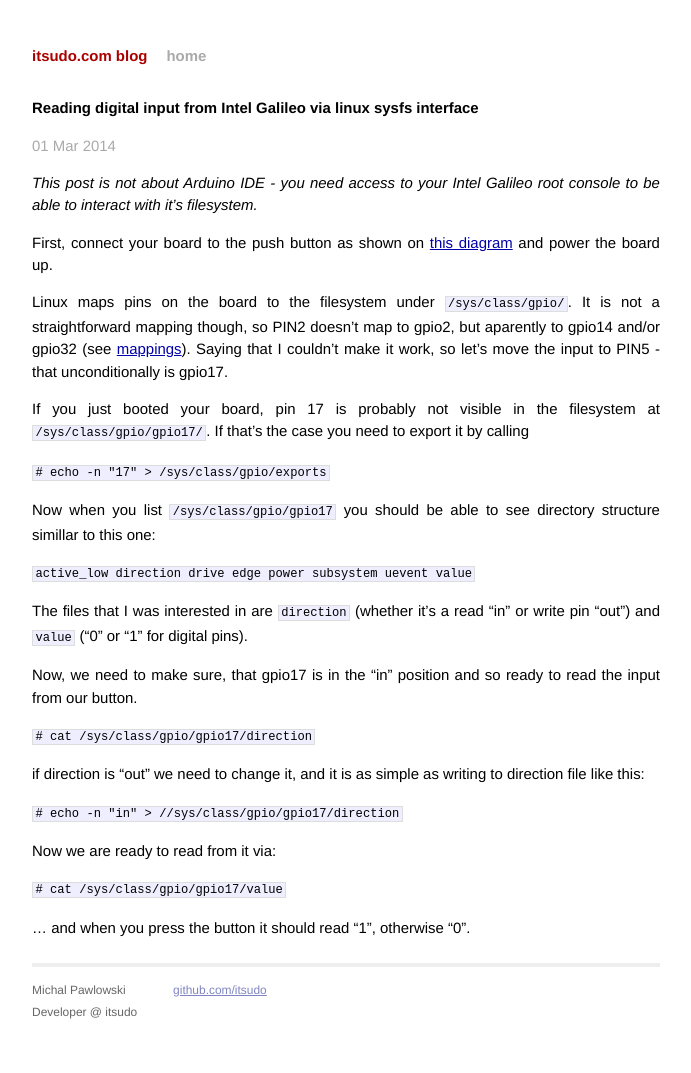
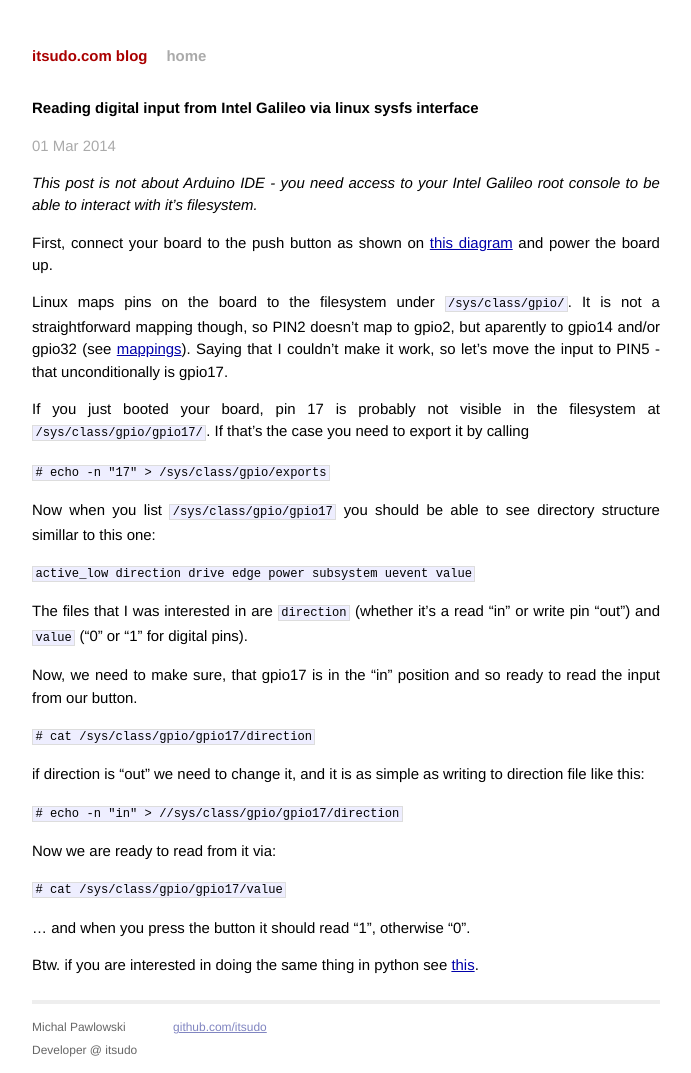
Before and after one commit to itsudo/itsudo.github.io, a Jekyll site: the page built from _posts/2014-03-01-reading-digital-input-from-galileo-via-sysfs.markdown, in a window 1280 px wide. Shown: the whole page, without its empty margins (294-985 px from the left). Built offline with Jekyll 4.4.1, drawn with Linux system fonts in a browser that asks for light colours; Markdown is read by kramdown in place of the engine named in the settings; before the commit the page ends 1036 px from its top, so only the background shows below that.

Commit message:
Add backlink

```diff
--- a/_posts/2014-03-01-reading-digital-input-from-galileo-via-sysfs.markdown
+++ b/_posts/2014-03-01-reading-digital-input-from-galileo-via-sysfs.markdown
@@ -34,3 +34,5 @@
 `# cat /sys/class/gpio/gpio17/value`
 
 ... and when you press the button it should read "1", otherwise "0".
+
+Btw. if you are interested in doing the same thing in python see [this](http://www.itsudo.com/galileo/python/2014/03/03/reading-digital-input-from-galileo-with-python.html).
```
